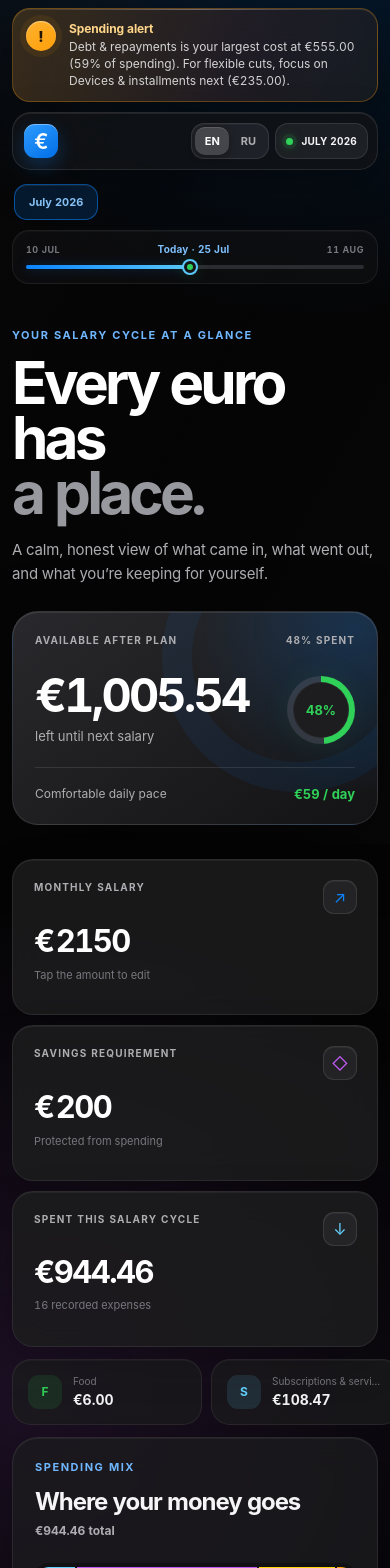
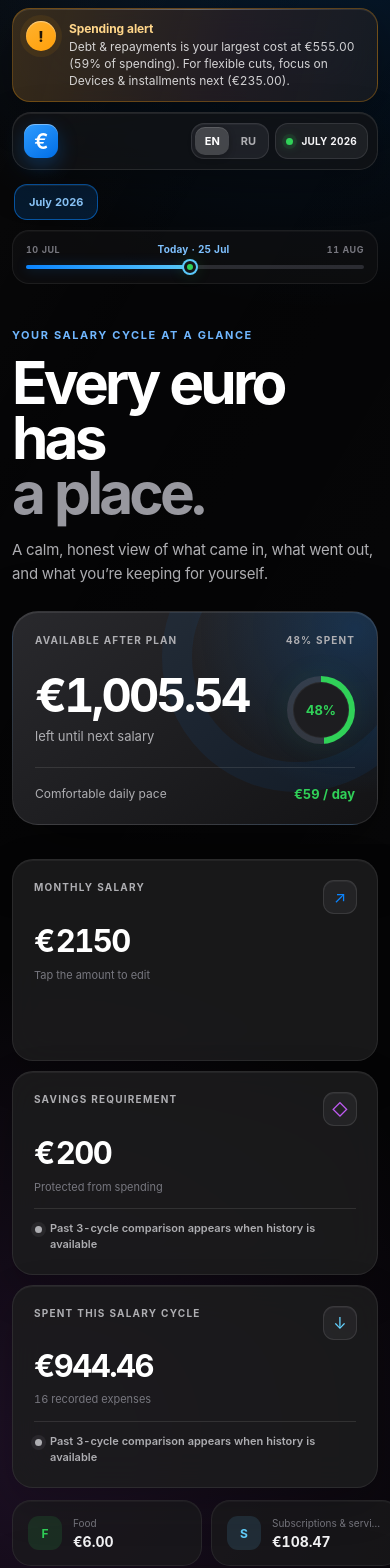
Before and after one commit to kbekulov/finance, a Next.js app: page / in a window 390 px wide. Shown: the top 1568 px of the page. Built offline with nearby package versions, Linux system fonts and the light colour scheme.

Commit message:
Add three-cycle panel comparisons

```diff
--- a/app/page.tsx
+++ b/app/page.tsx
@@ -70,6 +70,13 @@ const COPY = {
     savings: "SAVINGS REQUIREMENT",
     protected: "Protected from spending",
     spentMonth: "SPENT THIS SALARY CYCLE",
+    comparisonUnavailable: "Past 3-cycle comparison appears when history is available",
+    savingsMore: "{difference} more saved than the prior {count}-cycle average of {average}",
+    savingsLess: "{difference} less saved than the prior {count}-cycle average of {average}",
+    savingsSame: "Matches the prior {count}-cycle savings average of {average}",
+    spendingMore: "{difference} more spent than the prior {count}-cycle average of {average}",
+    spendingLess: "{difference} less spent than the prior {count}-cycle average of {average}",
+    spendingSame: "Matches the prior {count}-cycle spending average of {average}",
     recorded: "recorded expenses",
     mix: "SPENDING MIX",
     where: "Where your money goes",
@@ -130,6 +137,13 @@ const COPY = {
     savings: "ЦЕЛЬ НАКОПЛЕНИЙ",
     protected: "Защищено от расходов",
     spentMonth: "ПОТРАЧЕНО В ЭТОМ ЦИКЛЕ",
+    comparisonUnavailable: "Сравнение с 3 прошлыми циклами появится, когда будет доступна история",
+    savingsMore: "Накоплено на {difference} больше среднего за {count} прошлых цикла: {average}",
+    savingsLess: "Накоплено на {difference} меньше среднего за {count} прошлых цикла: {average}",
+    savingsSame: "На уровне среднего накопления за {count} прошлых цикла: {average}",
+    spendingMore: "Потрачено на {difference} больше среднего за {count} прошлых цикла: {average}",
+    spendingLess: "Потрачено на {difference} меньше среднего за {count} прошлых цикла: {average}",
+    spendingSame: "На уровне средних расходов за {count} прошлых цикла: {average}",
     recorded: "расходов записано",
     mix: "СТРУКТУРА РАСХОДОВ",
     where: "Куда уходят деньги",
@@ -375,6 +389,58 @@ export default function Home() {
   const updatedLabel = `${copy.updated} ${new Date(
     `${selectedMonth.updatedAt}T12:00:00`,
   ).toLocaleDateString(locale, { day: "numeric", month: "long", year: "numeric" })}`;
+  const selectedIndex = HISTORY.findIndex(
+    (record) => record.month === selectedMonth.month,
+  );
+  const previousCycles =
+    selectedIndex > 0
+      ? HISTORY.slice(Math.max(0, selectedIndex - 3), selectedIndex)
+      : [];
+  const comparisonFor = (kind: "savings" | "spending", currentValue: number) => {
+    if (!previousCycles.length) {
+      return { text: copy.comparisonUnavailable, tone: "neutral" };
+    }
+
+    const values = previousCycles.map((record) =>
+      kind === "savings"
+        ? record.savingsGoal
+        : record.expenses.reduce((sum, expense) => sum + expense.amount, 0),
+    );
+    const average = values.reduce((sum, value) => sum + value, 0) / values.length;
+    const difference = currentValue - average;
+    const replacements = {
+      difference: euro.format(Math.abs(difference)),
+      average: euro.format(average),
+      count: previousCycles.length,
+    };
+
+    if (Math.abs(difference) < 0.005) {
+      return {
+        text: fillTemplate(
+          kind === "savings" ? copy.savingsSame : copy.spendingSame,
+          replacements,
+        ),
+        tone: "neutral",
+      };
+    }
+
+    const isMore = difference > 0;
+    const template =
+      kind === "savings"
+        ? isMore
+          ? copy.savingsMore
+          : copy.savingsLess
+        : isMore
+          ? copy.spendingMore
+          : copy.spendingLess;
+    const favorable = kind === "savings" ? isMore : !isMore;
+    return {
+      text: fillTemplate(template, replacements),
+      tone: favorable ? "favorable" : "unfavorable",
+    };
+  };
+  const savingsComparison = comparisonFor("savings", data.savingsGoal);
+  const spendingComparison = comparisonFor("spending", spent);
   const categoryLabel = (name: Category) => CATEGORY_LABELS[language][name];
   const expenseNoteLabel = (expense: Expense) =>
     expense.noteTranslations?.[language] ?? expense.note;
@@ -609,6 +675,9 @@ export default function Home() {
               />
             </label>
             <small>{copy.protected}</small>
+            <div className={`stat-comparison ${savingsComparison.tone}`}>
+              {savingsComparison.text}
+            </div>
           </article>
 
           <article className="stat-card expenses">
@@ -616,6 +685,9 @@ export default function Home() {
             <p>{copy.spentMonth}</p>
             <strong>{euro.format(spent)}</strong>
             <small>{data.expenses.length} {copy.recorded}</small>
+            <div className={`stat-comparison ${spendingComparison.tone}`}>
+              {spendingComparison.text}
+            </div>
           </article>
         </section>
 
--- a/index.html
+++ b/index.html
@@ -111,6 +111,7 @@
               <input id="savings" inputmode="decimal" value="0" />
             </label>
             <small data-i18n="protectedSpending">Protected from spending</small>
+            <div id="savings-comparison" class="stat-comparison neutral"></div>
           </article>
 
           <article class="stat-card">
@@ -118,6 +119,7 @@
             <p data-i18n="spentThisMonth">SPENT THIS SALARY CYCLE</p>
             <strong id="spent-total">€0.00</strong>
             <small id="expense-count">0 recorded expenses</small>
+            <div id="spending-comparison" class="stat-comparison neutral"></div>
           </article>
         </section>
 
--- a/styles.css
+++ b/styles.css
@@ -602,7 +602,7 @@ h1 em {
 
 .stat-card {
   position: relative;
-  min-height: 174px;
+  min-height: 218px;
   overflow: hidden;
   border: 1px solid rgba(255, 255, 255, 0.08);
   border-radius: var(--radius-card);
@@ -760,6 +760,47 @@ h1 em {
 .category-i {
   background: rgba(255, 214, 10, 0.13);
   color: var(--yellow);
+}
+
+.stat-comparison {
+  position: relative;
+  margin-top: 14px;
+  border-top: 1px solid var(--separator);
+  padding: 12px 0 0 16px;
+  color: var(--secondary);
+  font-size: 11px;
+  font-weight: 600;
+  line-height: 1.45;
+}
+
+.stat-comparison::before {
+  position: absolute;
+  top: 17px;
+  left: 1px;
+  width: 7px;
+  height: 7px;
+  border-radius: 50%;
+  background: var(--secondary);
+  content: "";
+  box-shadow: 0 0 0 4px rgba(142, 142, 147, 0.12);
+}
+
+.stat-comparison.favorable {
+  color: var(--green);
+}
+
+.stat-comparison.favorable::before {
+  background: var(--green);
+  box-shadow: 0 0 0 4px rgba(48, 209, 88, 0.12);
+}
+
+.stat-comparison.unfavorable {
+  color: var(--orange);
+}
+
+.stat-comparison.unfavorable::before {
+  background: var(--orange);
+  box-shadow: 0 0 0 4px rgba(255, 159, 10, 0.12);
 }
 
 .transport,
@@ -1500,7 +1541,7 @@ footer p {
   .stat-card,
   .stat-card:last-child {
     grid-column: auto;
-    min-height: 156px;
+    min-height: 202px;
     padding: 21px;
   }
 
```
Also changed, not shown: script.js (+66 -0 lines), 2 other files (tests, documents, lock files or other folders).
